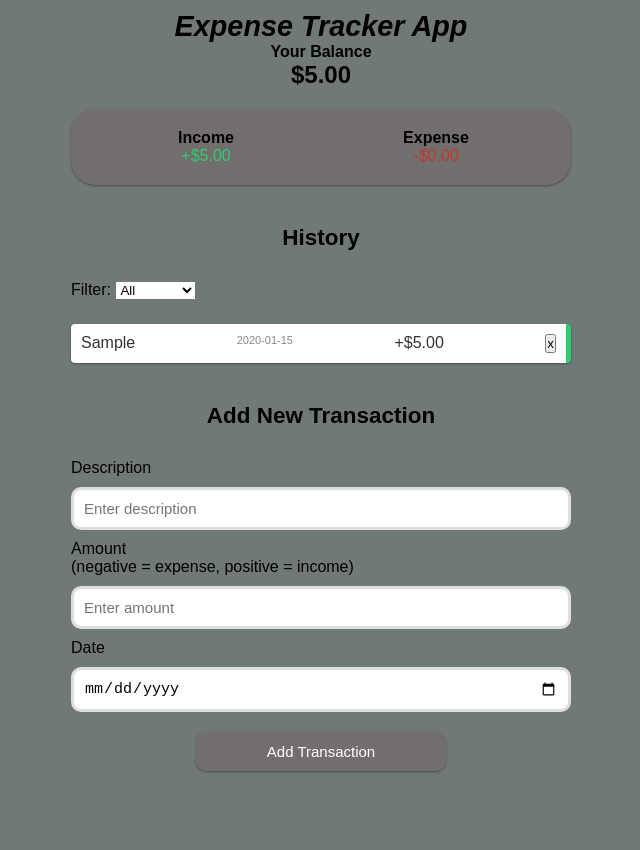
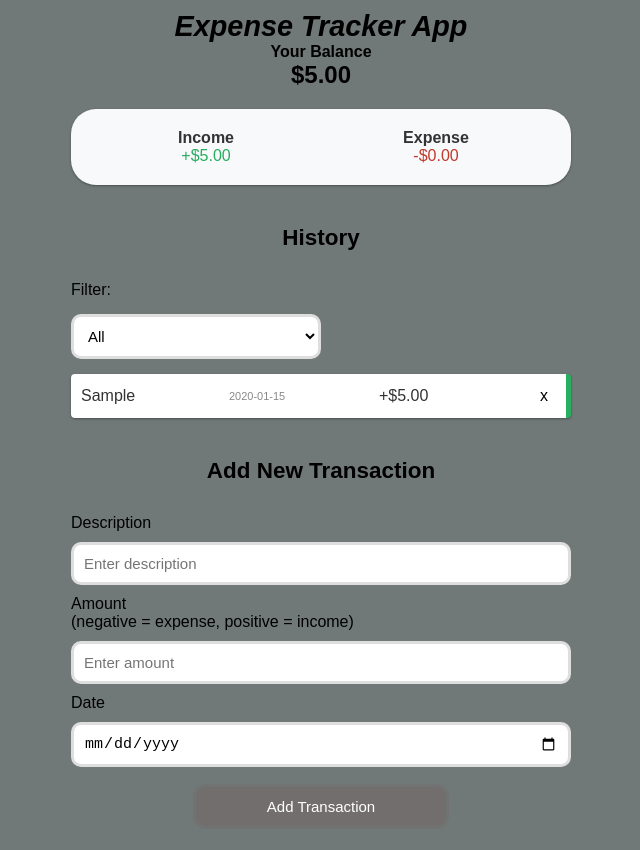
Before and after one commit to nyuykongmoalvin848-oss/EXPENSE-TRACKER-APP, a website: page index.html in a window 1280 px wide. Both pictures are taken after typing "Sample", "5", "2020-01-15" into the empty fields and a click on the button "Add Transaction". Shown: the whole page, without its empty margins (319-959 px from the left). Before the commit the page ends 811 px from the top, so only its background shows below. Drawn offline with Linux system fonts and the light colour scheme.

Commit message:
feat: fixing duplicate  calculations

```diff
--- a/Assets/Styles/styles.css
+++ b/Assets/Styles/styles.css
@@ -44,7 +44,8 @@
 }
 
 .container3 {
-  background-color: #736e6e;
+  background-color: #f8f9fa;
+  color: #333;
   box-shadow: var(--box-shadow);
   padding: 20px;
   display: flex;
@@ -64,7 +65,7 @@
 }
 
 .money-added {
-  color: #2ecc71;
+  color: #27ae60;
 }
 
 .money-deducted {
@@ -72,7 +73,7 @@
 }
 
 .income-background {
-  background-color: #2ecc71;
+  background-color: #27ae60;
 }
 
 .expense-background {
@@ -82,6 +83,29 @@
 .container5 {
   margin-bottom: 15px;
   width: 50%;
+  display: flex;
+  flex-direction: column;
+  gap: 5px;
+}
+
+#filter {
+  padding: 10px;
+  min-height: 44px;
+  font-size: 15px;
+  border-radius: 10px;
+  border: 3px solid #dedede;
+  background-color: #fff;
+  cursor: pointer;
+  width: 100%;
+  transition:
+    border-color 0.2s ease,
+    box-shadow 0.2s ease;
+}
+
+#filter:focus {
+  outline: none;
+  border-color: #736e6e;
+  box-shadow: 0 0 0 3px rgba(115, 110, 110, 0.25);
 }
 
 .list {
@@ -96,14 +120,15 @@
   color: #333;
   display: flex;
   justify-content: space-between;
+  align-items: center;
   position: relative;
-  padding: 10px;
+  padding: 0 0 0 10px;
   margin: 10px 0;
   border-radius: 4px;
 }
 
 .list li.plus {
-  border-right: 5px solid #2ecc71;
+  border-right: 5px solid #27ae60;
 }
 
 .list li.minus {
@@ -132,6 +157,15 @@
   font-size: 15px;
   padding: 10px;
   width: 100%;
+  transition:
+    border-color 0.2s ease,
+    box-shadow 0.2s ease;
+}
+
+input:focus {
+  outline: none;
+  border-color: #736e6e;
+  box-shadow: 0 0 0 3px rgba(115, 110, 110, 0.25);
 }
 
 #text,
@@ -155,7 +189,10 @@
   padding: 11px;
   cursor: pointer;
   box-shadow: var(--box-shadow);
-  transition: background-color 0.2s ease;
+  transition:
+    background-color 0.2s ease,
+    transform 0.1s ease,
+    box-shadow 0.2s ease;
 }
 
 .btn:hover {
@@ -163,7 +200,44 @@
 }
 
 .btn:focus {
-  outline: 0;
+  outline: none;
+  box-shadow: 0 0 0 3px rgba(115, 110, 110, 0.5);
+}
+
+.btn:active {
+  transform: scale(0.98);
+}
+
+.delete-btn {
+  border: 0;
+  background: none;
+  font-size: 16px;
+  padding: 10px 15px;
+  min-width: 44px;
+  min-height: 44px;
+  display: flex;
+  align-items: center;
+  justify-content: center;
+  cursor: pointer;
+  transition:
+    background-color 0.2s ease,
+    color 0.2s ease,
+    transform 0.1s ease,
+    box-shadow 0.2s ease;
+}
+
+.delete-btn:hover {
+  background-color: #c0392b;
+  color: #fff;
+}
+
+.delete-btn:focus {
+  outline: none;
+  box-shadow: 0 0 0 2px #c0392b inset;
+}
+
+.delete-btn:active {
+  transform: scale(0.92);
 }
 
 @media (max-width: 768px) {
--- a/script.js
+++ b/script.js
@@ -45,9 +45,7 @@
 
   updateDOM();
 
-  updateValues();
   updateLocalStorage();
-
   form.reset();
 }
 
@@ -61,15 +59,25 @@
 
   item.classList.add(transaction.amount < 0 ? "minus" : "plus");
 
+  const detailsSpan = document.createElement("span");
+  detailsSpan.classList.add("list-details");
+  detailsSpan.textContent = transaction.text;
+
+  const dateSpan = document.createElement("span");
+  dateSpan.classList.add("list-date");
+  dateSpan.textContent = transaction.date ? transaction.date : "";
+
   item.innerHTML = `
-    <span class="list-details">${transaction.text}</span>
-    <span class="list-date">${transaction.date}</span>
     <span>${sign}$${Math.abs(transaction.amount).toFixed(2)}</span>
     <button class="delete-btn" data-id="${transaction.id}">x</button>
   `;
 
+  item.prepend(dateSpan);
+  item.prepend(detailsSpan);
+
   list.appendChild(item);
 }
+
 
 function updateValues() {
   const amounts = transactions.map((transaction) => transaction.amount);
@@ -98,9 +106,7 @@
 
   const filterValue = filter.value;
 
-  const amounts = transactions.map((transaction) => transaction.amount);
-  const total = amounts.reduce((acc, item) => (acc += item), 0);
-  balance.innerText = `$${total.toFixed(2)}`;
+
 
   transactions.forEach((transaction) => {
     if (filterValue === "all") {
@@ -116,7 +122,6 @@
 }
 
 form.addEventListener("submit", addTransaction);
-
 filter.addEventListener("change", updateDOM);
 
 list.addEventListener("click", (e) => {
```
